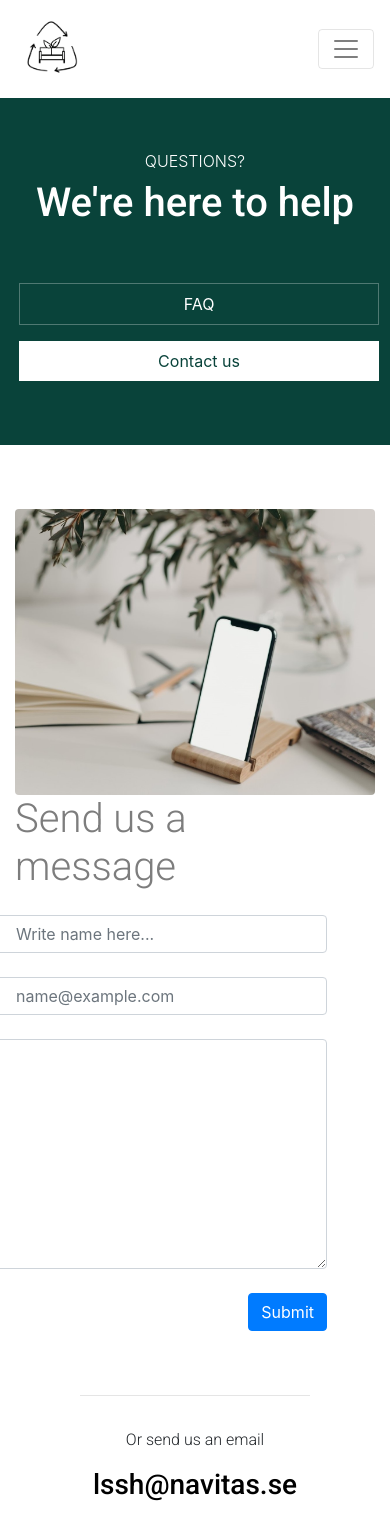
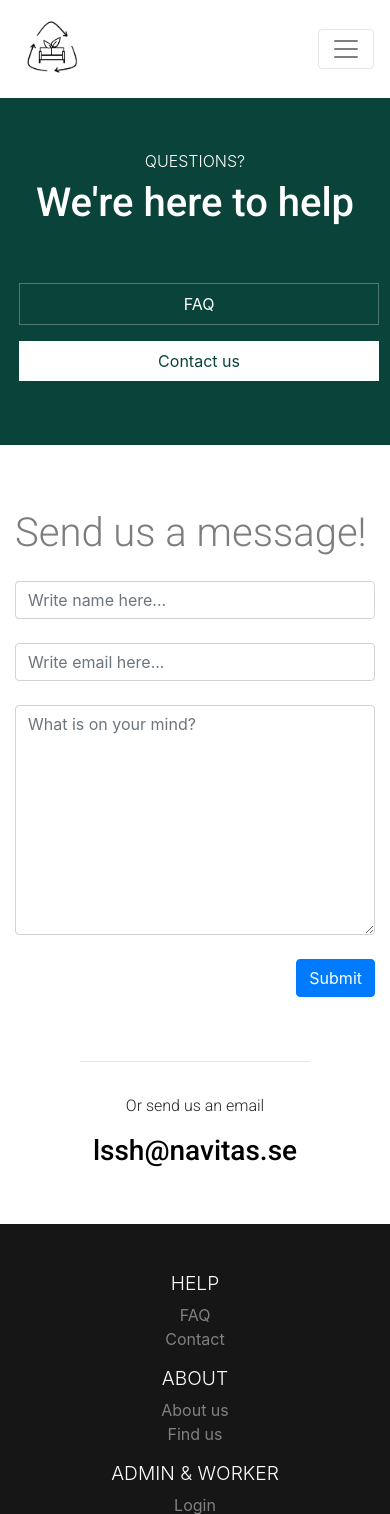
Before and after one commit to bjobe613/lssh, a Flask app: page /help/contact in a window 390 px wide. Shown: the top 1514 px of the page. Run offline with Flask 2, Linux system fonts and the light colour scheme; some libraries are stand-ins or nearby versions.

Commit message:
responsiveness improved contact and FAQ

```diff
--- a/lssh/static/css/contact.css
+++ b/lssh/static/css/contact.css
@@ -1,22 +1,28 @@
-
 #container-fill {
     min-height: 80vh;
 }
 
+@media only screen and (min-width: 768px) {
     #col-behind {
         margin-left: -3rem;
         z-index: 1;
     }
-
     #col-front {
         z-index: 2;
     }
-
     .shift-text {
         margin-left: 3rem;
     }
+    #input-contact {
+        padding-left: 3rem;
+    }
+}
 
-#input-contact{
-    padding-left: 3rem;
-
+#contact-img-phone {
+    background: url('../pictures/pexels-cottonbro-4065906.jpg') no-repeat center center;
+    -webkit-background-size: cover;
+    -moz-background-size: cover;
+    -o-background-size: cover;
+    background-size: cover;
+    border-radius: 0.3rem;
 }
--- a/lssh/static/css/index.css
+++ b/lssh/static/css/index.css
@@ -78,6 +78,7 @@
     -o-background-size: cover;
     background-size: cover;
     min-height: 90vh;
+
 
 }
 
--- a/lssh/templates/about_layout.html
+++ b/lssh/templates/about_layout.html
@@ -19,10 +19,10 @@
         <div class="row mt-4 pb-4 pt-2">
             <div class="col-md-10"></div>
             <div class="col-md-1 text-center">
-                <a class="a-link" href="{{ url_for('main.about_us') }}"> About us</a>
+                <a class="a-link-white" href="{{ url_for('main.about_us') }}"> About us</a>
             </div>
             <div class="col-md-1 col-sm-6 text-center">
-                <a class="a-link" href="{{ url_for('main.find_us') }}"> Find us</a>
+                <a class="a-link-white" href="{{ url_for('main.find_us') }}"> Find us</a>
             </div>
             <div class="col-md-1 col-sm-6 text-center">
 
--- a/lssh/templates/contact.html
+++ b/lssh/templates/contact.html
@@ -14,10 +14,11 @@
         <div class="row pt-5">
 
             <div id="col-front" class="col-md-4 offset-md-2 col-12">
-                <img id="contact-img" class="img-fluid rounded" src="{{ url_for('static', filename = '/pictures/pexels-cottonbro-4065906.jpg') }}" alt="Furniture">
+               <!-- <img id="contact-img-phone" class="img-fluid rounded" src="{{ url_for('static', filename = '/pictures/pexels-cottonbro-4065906.jpg') }}" alt="Furniture">-->
+               <div class="h-75" id="contact-img-phone"></div>
             </div>
             <div id="col-behind" class="col-12 col-md-4">
-                <h1 class="shift-text pb-3 ">Send us a message</h1>
+                <h1 class="shift-text pb-3 ">Send us a message!</h1>
 
                 <form>
                     <div class="form-group pb-2">
@@ -25,12 +26,12 @@
                     </div>
 
                     <div class="form-group pb-2">
-                        <input type="email" class="form-control" id="input-contact" placeholder="name@example.com">
+                        <input type="email" class="form-control" id="input-contact" placeholder="Write email here...">
                     </div>
 
 
                     <div class="form-group pb-2">
-                      <textarea class="form-control" id="input-contact" rows="9"></textarea>
+                      <textarea class="form-control" id="input-contact" placeholder="What is on your mind?" rows="9"></textarea>
                     </div>
 
                     <button type="submit" class="btn btn-primary float-right">Submit</button>
```
Lines whose indentation alone changed are shown as unchanged.
